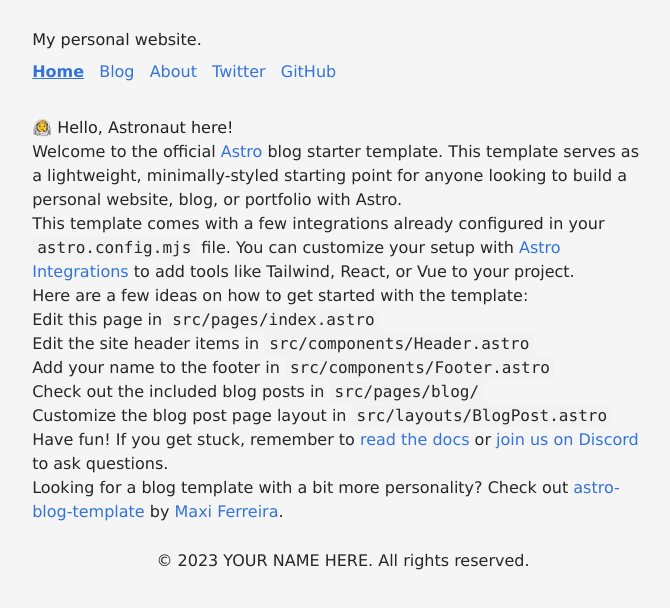
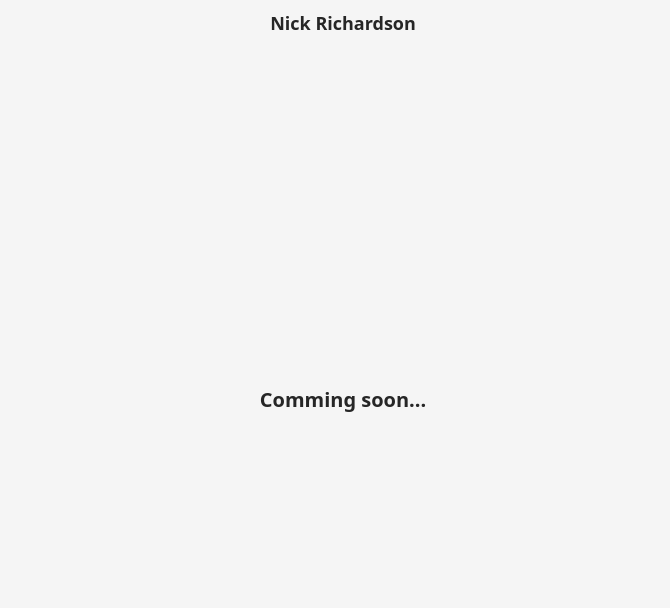
Before and after one commit to nicjrichDEV/portfolio, an Astro site: page / in a window 1280 px wide. Shown: the whole page, without its empty margins (297-967 px from the left). Built offline with nearby package versions, Linux system fonts and the light colour scheme; Astro itself is replaced by a stand-in of ours.

Commit message:
Updated for comming soon.

```diff
--- a/src/components/BaseHead.astro
+++ b/src/components/BaseHead.astro
@@ -4,9 +4,9 @@
 import '../styles/global.css';
 
 export interface Props {
-	title: string;
-	description: string;
-	image?: string;
+  title: string;
+  description: string;
+  image?: string;
 }
 
 const canonicalURL = new URL(Astro.url.pathname, Astro.site);
--- a/src/components/Header.astro
+++ b/src/components/Header.astro
@@ -3,21 +3,21 @@
 import { SITE_TITLE } from '../consts';
 ---
 
-<header>
-	<h2>
+<header class="w-screen">
+  <h2 class="text-center text-lg font-semibold">
     {SITE_TITLE}
   </h2>
-	<nav>
+  <!-- <nav>
 		<HeaderLink href="/">Home</HeaderLink>
 		<HeaderLink href="/blog">Blog</HeaderLink>
 		<HeaderLink href="/about">About</HeaderLink>
 		<HeaderLink href="https://twitter.com/astrodotbuild" target="_blank">Twitter</HeaderLink>
 		<HeaderLink href="https://github.com/withastro/astro" target="_blank">GitHub</HeaderLink>
-	</nav>
+	</nav> -->
 </header>
 <style>
   header {
-		margin: 0em 0 2em;
+    position: absolute;
   }
   h2 {
     margin: 0.5em 0;
--- a/src/consts.ts
+++ b/src/consts.ts
@@ -1,5 +1,5 @@
 // Place any global data in this file.
 // You can import this data from anywhere in your site by using the `import` keyword.
 
-export const SITE_TITLE = 'My personal website.';
-export const SITE_DESCRIPTION = 'Welcome to my website!';
+export const SITE_TITLE = 'Nick Richardson';
+export const SITE_DESCRIPTION = 'Portfolio of Nick Richardson';
--- a/src/pages/index.astro
+++ b/src/pages/index.astro
@@ -12,53 +12,9 @@
   </head>
   <body class="bg-neutral-100 text-neutral-800">
     <Header title={SITE_TITLE} />
-    <main>
-      <h1>🧑‍🚀 Hello, Astronaut here!</h1>
-      <p>
-        Welcome to the official <a href="https://astro.build/">Astro</a> blog starter
-        template. This template serves as a lightweight, minimally-styled starting
-        point for anyone looking to build a personal website, blog, or portfolio
-        with Astro.
-      </p>
-      <p>
-        This template comes with a few integrations already configured in your
-        <code>astro.config.mjs</code> file. You can customize your setup with
-        <a href="https://astro.build/integrations">Astro Integrations</a> to add
-        tools like Tailwind, React, or Vue to your project.
-      </p>
-      <p>Here are a few ideas on how to get started with the template:</p>
-      <ul>
-        <li>Edit this page in <code>src/pages/index.astro</code></li>
-        <li>
-          Edit the site header items in <code>src/components/Header.astro</code>
-        </li>
-        <li>
-          Add your name to the footer in <code>src/components/Footer.astro</code
-          >
-        </li>
-        <li>
-          Check out the included blog posts in <code>src/pages/blog/</code>
-        </li>
-        <li>
-          Customize the blog post page layout in <code
-            >src/layouts/BlogPost.astro</code
-          >
-        </li>
-      </ul>
-      <p>
-        Have fun! If you get stuck, remember to <a
-          href="https://docs.astro.build/"
-          >read the docs
-        </a> or <a href="https://astro.build/chat">join us on Discord</a> to ask
-        questions.
-      </p>
-      <p>
-        Looking for a blog template with a bit more personality? Check out <a
-          href="https://github.com/Charca/astro-blog-template"
-          >astro-blog-template
-        </a> by <a href="https://twitter.com/Charca">Maxi Ferreira</a>.
-      </p>
+    <main class="flex h-screen items-center justify-center">
+      <h1 class="text-xl font-semibold">Comming soon...</h1>
     </main>
-    <Footer />
+    <!-- <Footer /> -->
   </body>
 </html>
--- a/src/styles/global.css
+++ b/src/styles/global.css
@@ -3,65 +3,3 @@
   https://github.com/HermanMartinus/bearblog/blob/297026a877bc2ab2b3bdfbd6b9f7961c350917dd/templates/styles/blog/default.css
   License MIT: https://github.com/HermanMartinus/bearblog/blob/master/LICENSE.md
  */
-body {
-	font-family: Verdana, sans-serif;
-	margin: auto;
-	padding: 20px;
-	max-width: 65ch;
-	text-align: left;
-	background-color: #fff;
-	word-wrap: break-word;
-	overflow-wrap: break-word;
-	line-height: 1.5;
-	color: #444;
-}
-h1,
-h2,
-h3,
-h4,
-h5,
-h6,
-strong,
-b {
-	color: #222;
-}
-a {
-	color: #3273dc;
-}
-nav a {
-	margin-right: 10px;
-}
-textarea {
-	width: 100%;
-	font-size: 16px;
-}
-input {
-	font-size: 16px;
-}
-content {
-	line-height: 1.6;
-}
-table {
-	width: 100%;
-}
-img {
-	max-width: 100%;
-	height: auto;
-}
-code {
-	padding: 2px 5px;
-	background-color: #f2f2f2;
-}
-pre {
-	padding: 1rem;
-}
-pre > code {
-	all: unset;
-}
-blockquote {
-	border: 1px solid #999;
-	color: #222;
-	padding: 2px 0px 2px 20px;
-	margin: 0px;
-	font-style: italic;
-}
```
Also changed, not shown: src/components/HeaderLink.astro (indentation only). Lines whose indentation alone changed are shown as unchanged.
